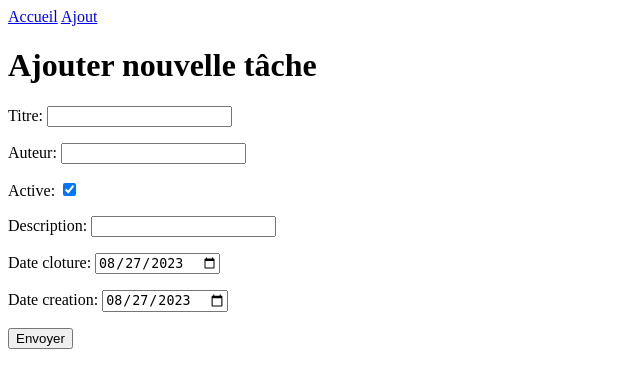
After one commit to neness421/liste_de_taches, a Django app: page /ajout/ in a window 1280 px wide. The commit adds this page. Shown: the top 388 px of the page, without its empty margins (0-640 px from the left). Run offline with Django 4.2, Linux system fonts and the light colour scheme.

Commit message:
Maj 2708

```diff
--- /dev/null
+++ b/liste_des_taches/gestion_taches/form.py
@@ -0,0 +1,20 @@
+import datetime
+from django import forms
+from gestion_taches.models import liste_taches
+from django.forms import widgets
+
+
+class ListeTachesForm(forms.ModelForm):
+    date_creation = forms.DateField(
+        widget=widgets.DateInput(attrs={'type': 'date'}),
+        initial=datetime.date.today()
+    )
+
+    date_cloture = forms.DateField(
+        widget=widgets.DateInput(attrs={'type': 'date'}),
+        initial=datetime.date.today()
+    )
+
+    class Meta:
+        model = liste_taches
+        fields = '__all__'
--- a/liste_des_taches/gestion_taches/models.py
+++ b/liste_des_taches/gestion_taches/models.py
@@ -3,14 +3,18 @@ from django.db import models
 
 class liste_taches(models.Model):
 
+    def __str__(self):
+        return f'{self.titre}'
+
     titre = models.fields.CharField(max_length=100)
     auteur = models.fields.CharField(max_length=50)
     active = models.fields.BooleanField(default=True)
     description = models.fields.CharField(max_length=500)
-    date_creation = models.fields.DateTimeField(
-        verbose_name="Date et heure de création de la tâche"
+    date_creation = models.DateTimeField(
+        verbose_name="Date et heure de création de la tâche",
+        auto_now_add=True
         )
-    date_cloture = models.fields.DateTimeField(
+    date_cloture = models.DateTimeField(
         verbose_name='Date et heure de cloture de la tâche',
         default=None
     )
--- /dev/null
+++ b/liste_des_taches/gestion_taches/templates/gestion_taches/ajout.html
@@ -0,0 +1,13 @@
+{% extends 'gestion_taches/base.html' %}
+
+{% block content %}
+
+<h1>Ajouter nouvelle tâche</h1>
+
+<form action="" method="post">
+    {% csrf_token %}
+    {{ form.as_p }}
+    <input type="submit" value="Envoyer">
+</form>
+
+{% endblock %}
--- a/liste_des_taches/gestion_taches/templates/gestion_taches/base.html
+++ b/liste_des_taches/gestion_taches/templates/gestion_taches/base.html
@@ -7,6 +7,7 @@
     <body>
         <nav>
             <a href="{% url 'home' %}">Accueil</a>
+            <a href="{% url 'ajout' %}">Ajout</a>
         </nav>
 
         {% block content %}{% endblock %}
--- a/liste_des_taches/gestion_taches/views.py
+++ b/liste_des_taches/gestion_taches/views.py
@@ -1,6 +1,28 @@
 from django.http import HttpResponse
 from django.shortcuts import render
+from gestion_taches.form import ListeTachesForm
+from gestion_taches.models import liste_taches
+from django.shortcuts import redirect
 
 
 def home(request):
     return render(request, 'gestion_taches/home.html')
+
+
+def ajout(request):
+    if request.method == 'POST':
+        form = ListeTachesForm(request.POST)
+        if form.is_valid():
+            liste_taches = form.save()
+            return redirect('tache_detail', liste_taches.id)
+    else:
+        form = ListeTachesForm()
+    return render(request, 'gestion_taches/ajout.html', {'form': form})
+
+def tache_detail(request, id):
+    tache = liste_taches.objects.get(id=id)
+    return render(
+        request,
+        'gestion_taches/tache_detail.html',
+        {'tache': tache}
+        )
--- a/liste_des_taches/liste_des_taches/urls.py
+++ b/liste_des_taches/liste_des_taches/urls.py
@@ -21,4 +21,6 @@ from gestion_taches import views
 urlpatterns = [
     path('admin/', admin.site.urls),
     path('home/', views.home, name='home'),
+    path('ajout/', views.ajout, name='ajout'),
+    path('tache/<int:id>/', views.tache_detail, name="tache_detail")
 ]
```
Also changed, not shown: liste_des_taches/gestion_taches/templates/gestion_taches/tache_detail.html (added, +16 -0 lines), liste_des_taches/gestion_taches/migrations/0002_alter_liste_taches_date_creation.py (added).
